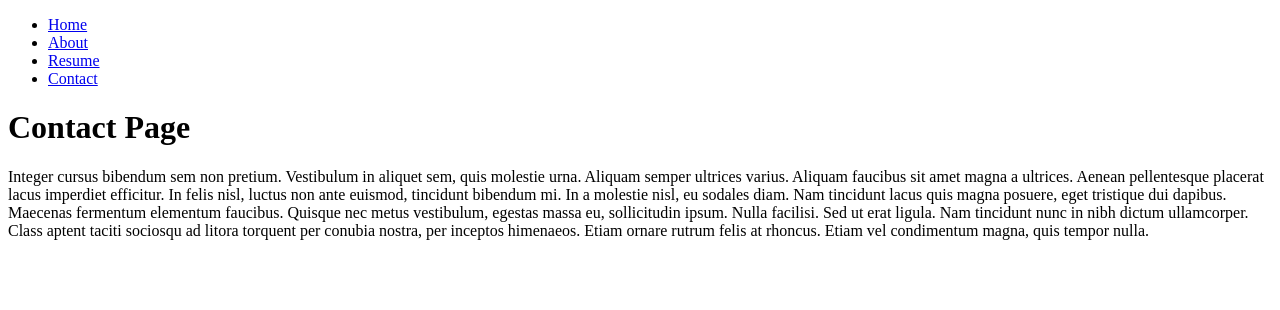
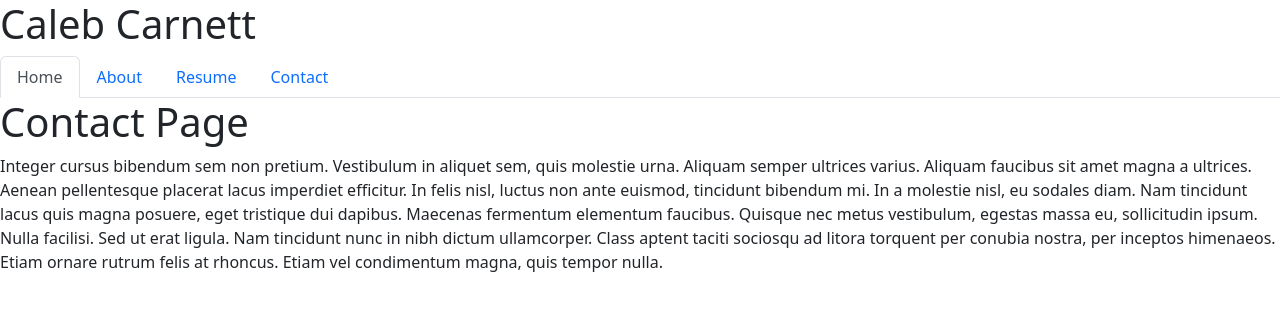
Before and after one commit to calebcarnett/My-Portfolio, a React (Create React App) app in the folder myportfolio/: page / in a window 1280 px wide. Shown: the top 310 px of the page. Built offline with nearby package versions, Linux system fonts and the light colour scheme.

Commit message:
added and imported boostrap with dependency

```diff
--- a/myportfolio/src/components/NavTabs.js
+++ b/myportfolio/src/components/NavTabs.js
@@ -3,6 +3,10 @@ import React from "react";
 // because the portfolioContainer is exported
 function NavTabs({ currentPage, handlePageChange }) {
   return (
+    <div>
+      <div>
+        <h1>Caleb Carnett</h1>
+      </div>
       <ul className="nav nav-tabs">
         <li className="nav-item">
           <a
@@ -29,7 +33,9 @@ function NavTabs({ currentPage, handlePageChange }) {
             href="#resume"
             onClick={() => handlePageChange("Resume")}
             // Ternary operater is checking if the current page is the the blog page, if it is on the blog it will make the nav-link active
-          className={currentPage === "Resume" ? "nav-link active" : "nav-link"}
+            className={
+              currentPage === "Resume" ? "nav-link active" : "nav-link"
+            }
           >
             Resume
           </a>
@@ -39,12 +45,15 @@ function NavTabs({ currentPage, handlePageChange }) {
             href="#contact"
             // Ternary operater is checking if the current page is the the contact page, if it is on the blog it will make the nav-link active
             onClick={() => handlePageChange("Contact")}
-          className={currentPage === "Contact" ? "nav-link active" : "nav-link"}
+            className={
+              currentPage === "Contact" ? "nav-link active" : "nav-link"
+            }
           >
             Contact
           </a>
         </li>
       </ul>
+    </div>
   );
 }
 
--- a/myportfolio/src/index.js
+++ b/myportfolio/src/index.js
@@ -1,6 +1,6 @@
 import React from "react";
 import ReactDOM from "react-dom";
 import App from "./App";
-// import "bootstrap/dist/css/bootstrap.min.css";
+import "bootstrap/dist/css/bootstrap.min.css";
 
 ReactDOM.render(<App />, document.getElementById("root"));
```
Also changed, not shown: 1 other file (tests, documents, lock files or other folders). Lines whose indentation alone changed are shown as unchanged.
